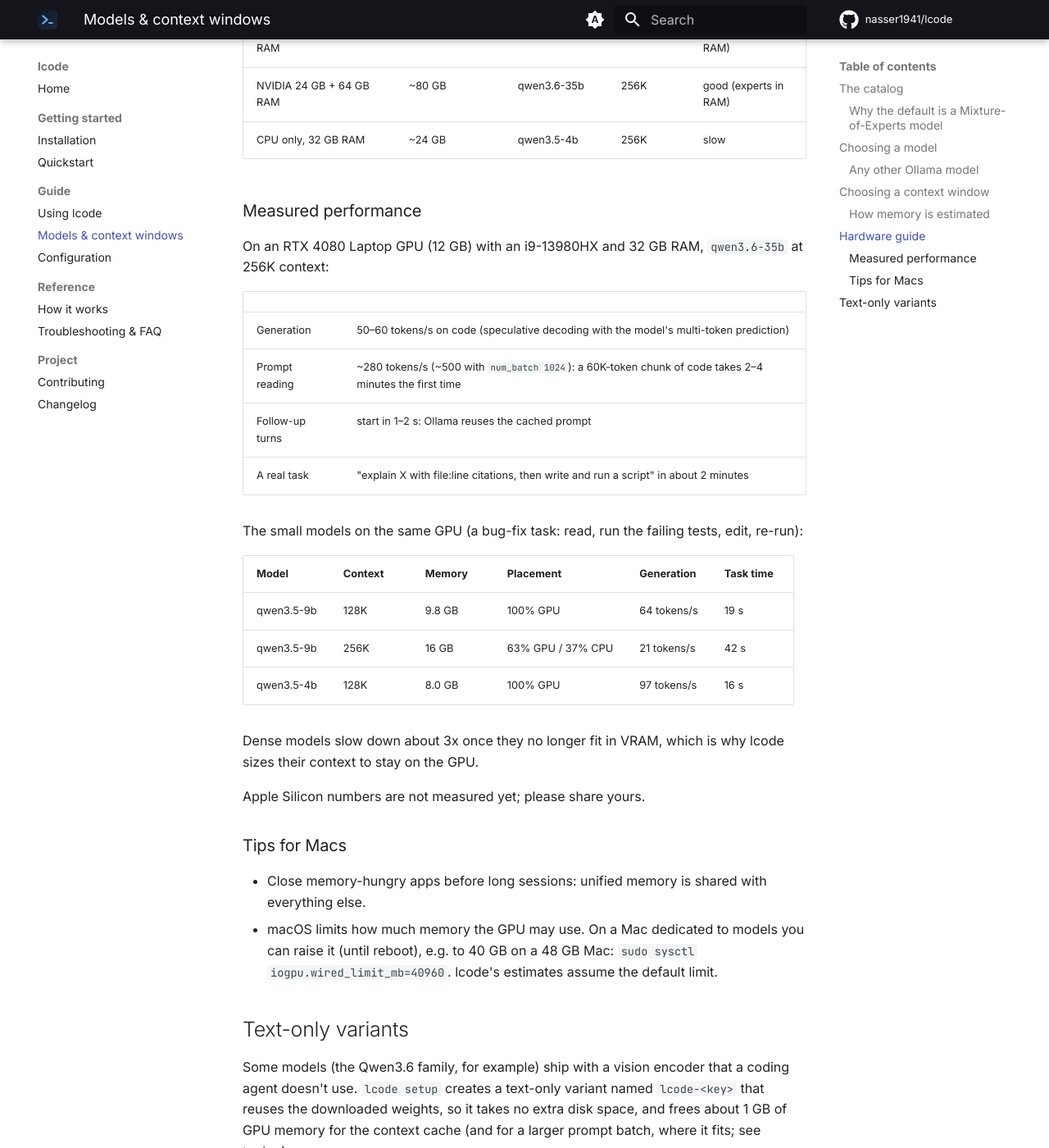
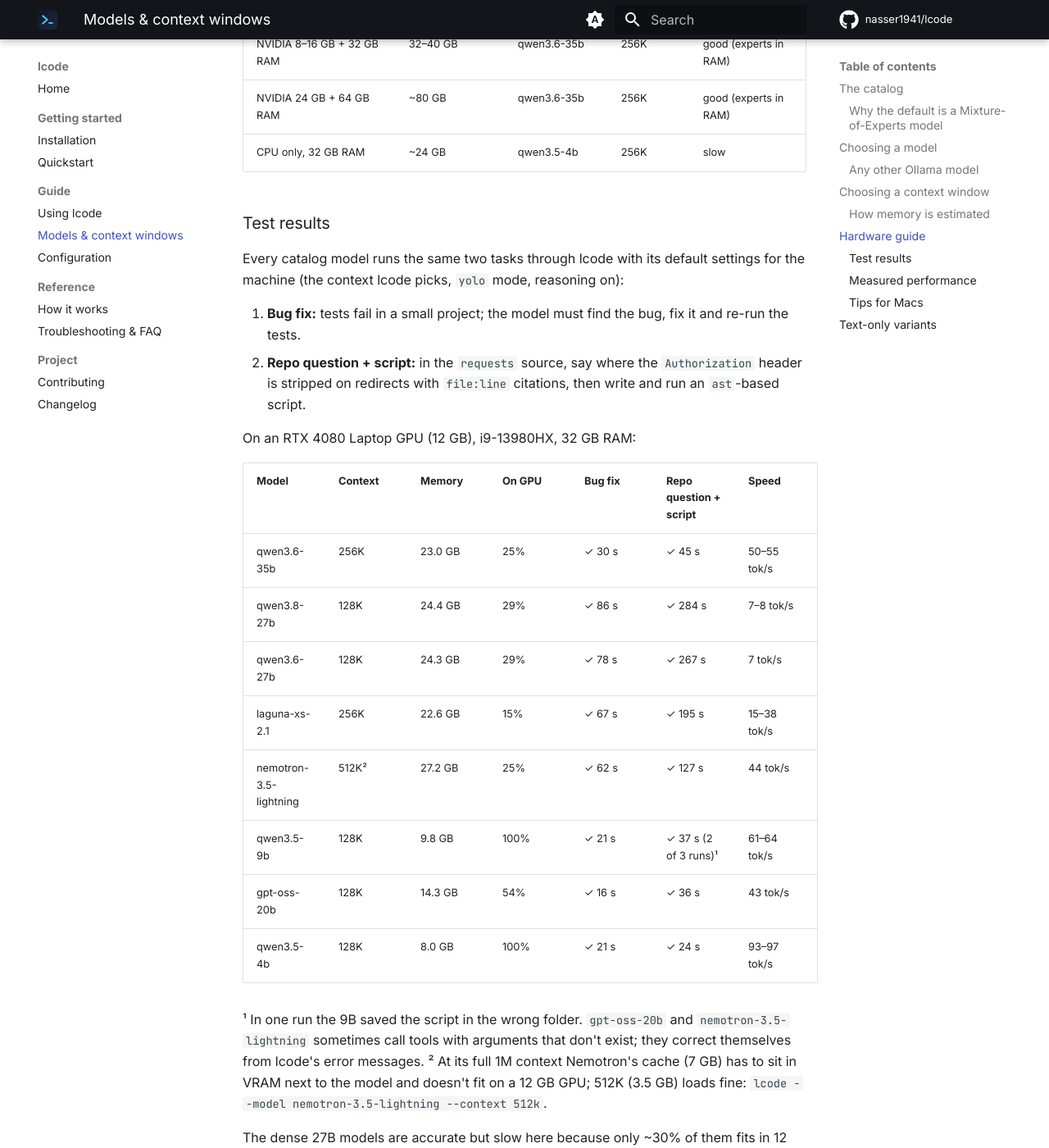
Before and after one commit to nasser1941/lcode, an MkDocs documentation site: the page built from docs/models.md, in a window 1280 px wide and 1400 px high, scrolled down 3922 px. Shown: the whole window at 82% size. Built offline with MkDocs 1.6.1 and Material for MkDocs 9.7.7, drawn with Linux system fonts in a browser that asks for light colours; comment, search, counter and statistics services are not loaded; some of the changed text lies outside the part shown.

Commit message:
Test all eight catalog models and publish the results (#15)
* Fix CUDA crashes on 12 GB GPUs: default prompt batch 512 with fallback

qwen3.6-35b used a prompt batch of 1024. At 256K context on a 12 GB GPU
that leaves ~1 GB of VRAM free, but the model's speculative-decoding
context needs 1.1 GB at that batch size, so Ollama intermittently failed
with "CUDA error: an illegal memory access" depending on what else was
using the GPU.

- Use Ollama's default batch of 512 for every model (1024 stays
  available with `lcode config set num_batch 1024`)
- When a request fails with a GPU memory error before any output, retry
  once with a batch of 512 instead of failing; errors after output has
  started are never retried, so answers aren't duplicated
- Update the tuning, troubleshooting and how-it-works docs

Co-Authored-By: Claude Opus 5.5 <noreply@anthropic.com>

* Recover from malformed tool calls and explain bad tool arguments

Found while testing gpt-oss-20b:

- When Ollama rejects a tool call because its arguments aren't valid
  JSON ("error parsing tool call"), tell the model what went wrong and
  let it try again (up to twice) instead of aborting the request
- When a model passes unknown or misses required tool arguments, the
  error now names them and lists the valid arguments, e.g. read_file
  called with line_start/line_end

Co-Authored-By: Claude Opus 5.5 <noreply@anthropic.com>

* Add changelog entry for tool-call recovery

Co-Authored-By: Claude Opus 5.5 <noreply@anthropic.com>

* Test all eight catalog models and publish the results

Ran two acceptance tasks (fix a failing test; answer a repo question
with file:line citations and write + run a script) through lcode for
every catalog model on an RTX 4080 Laptop GPU (12 GB).

- All eight pass; mark qwen3.8-27b, qwen3.6-27b, laguna-xs-2.1,
  nemotron-3.5-lightning and gpt-oss-20b as tested, with notes on
  speed and quirks
- Add a results table to the models guide, plus measured memory next
  to the estimates; laguna's KV cache (10 full-attention layers, 40 KiB
  per token) is now measured, not estimated
- Prefer qwen3.5-9b over gpt-oss-20b where both fit; gpt-oss-20b is now
  the pick for 8 GB GPUs with 16 GB RAM

Co-Authored-By: Claude Opus 5.5 <noreply@anthropic.com>

---------

Co-authored-by: Naser Derakhshan <9349840+nasser1941@users.noreply.github.com>
Co-authored-by: Claude Opus 5.5 <noreply@anthropic.com>

```diff
--- a/docs/models.md
+++ b/docs/models.md
@@ -8,17 +8,17 @@ size, and it works with any other Ollama model that supports tool calling.
 | Key | Model | Type | Download | Max context | Status |
 |---|---|---|---|---|---|
 | `qwen3.6-35b` | Qwen3.6 35B-A3B Coding | MoE, 3B active | 22.6 GB | 256K | **default**, tested |
-| `qwen3.8-27b` | Qwen3.8 27B | dense | 17.7 GB | 256K | untested |
-| `qwen3.6-27b` | Qwen3.6 27B Coding | dense | 17.8 GB | 256K | untested |
-| `laguna-xs-2.1` | Poolside Laguna XS 2.1 | MoE, 3B active | 20.3 GB | 256K | untested |
-| `nemotron-3.5-lightning` | NVIDIA Nemotron 3.5 Lightning | hybrid MoE, 3B active | 25.4 GB | 1M | untested |
-| `gpt-oss-20b` | OpenAI gpt-oss 20B | MoE, 3.6B active | 13.8 GB | 128K | untested |
+| `qwen3.8-27b` | Qwen3.8 27B | dense | 17.7 GB | 256K | tested |
+| `qwen3.6-27b` | Qwen3.6 27B Coding | dense | 17.8 GB | 256K | tested |
+| `laguna-xs-2.1` | Poolside Laguna XS 2.1 | MoE, 3B active | 20.3 GB | 256K | tested |
+| `nemotron-3.5-lightning` | NVIDIA Nemotron 3.5 Lightning | hybrid MoE, 3B active | 25.4 GB | 1M | tested |
 | `qwen3.5-9b` | Qwen3.5 9B | dense | 6.6 GB | 256K | tested |
+| `gpt-oss-20b` | OpenAI gpt-oss 20B | MoE, 3.6B active | 13.8 GB | 128K | tested |
 | `qwen3.5-4b` | Qwen3.5 4B | dense | 3.4 GB | 256K | tested |
 
-*Tested* means the maintainers verified multi-step tool use (exploring a repo, editing files,
-running commands) end to end. Untested models are expected to work; please
-[report how they do](https://github.com/nasser1941/lcode/issues/new?template=model_request.yml).
+*Tested* means the model passed lcode's two acceptance tasks end to end (see
+[test results](#test-results)). Results on other hardware are very welcome: please
+[report how a model does](https://github.com/nasser1941/lcode/issues/new?template=model_request.yml).
 
 Run `lcode models` to see the same list with what fits on **your** machine:
 
@@ -112,10 +112,10 @@ makes long windows affordable:
 | Model | KV cache per token | 32K | 128K | 256K |
 |---|---|---|---|---|
 | qwen3.6-35b | 22 KiB | 23 GB | 25 GB | 28 GB (measured: 26 GB) |
-| qwen3.8-27b / qwen3.6-27b | 68 KiB | 20 GB | 26 GB | 35 GB |
-| laguna-xs-2.1 | ~40 KiB (estimated) | 21 GB | 25 GB | 30 GB |
-| nemotron-3.5-lightning | 7 KiB | 25 GB | 26 GB | 26 GB (1M: 32 GB) |
-| gpt-oss-20b | 24 KiB | 15 GB | 17 GB | — |
+| qwen3.8-27b / qwen3.6-27b | 68 KiB | 20 GB | 26 GB (measured: 24 GB) | 35 GB |
+| laguna-xs-2.1 | 40 KiB | 21 GB | 25 GB | 30 GB (measured: 23 GB) |
+| nemotron-3.5-lightning | 7 KiB | 25 GB | 26 GB | 26 GB (measured: 26 GB; 1M: 32 GB) |
+| gpt-oss-20b | 24 KiB | 15 GB | 17 GB (measured: 14 GB) | — |
 | qwen3.5-9b | 32 KiB | 8 GB | 11 GB (measured: 9.8 GB) | 15 GB (measured: 16 GB) |
 | qwen3.5-4b | 32 KiB | 5 GB | 8 GB (measured: 8.0 GB) | 12 GB |
 
@@ -140,10 +140,41 @@ results on your machine are welcome in the
 | Mac with M4 Pro / M4 Max, 36 GB | ~24 GB | qwen3.6-35b | 64K | fast |
 | Mac with M4 Pro, 48 GB | ~36 GB | qwen3.6-35b | 256K | fast |
 | Mac with M4 Max, 64–128 GB | 48–96 GB | qwen3.6-35b | 256K | fast |
-| NVIDIA 8 GB + 16 GB RAM | ~16 GB | qwen3.5-4b | 64K | fast |
+| NVIDIA 8 GB + 16 GB RAM | ~16 GB | gpt-oss-20b | 64K | good (experts in RAM) |
 | NVIDIA 8–16 GB + 32 GB RAM | 32–40 GB | qwen3.6-35b | 256K | good (experts in RAM) |
 | NVIDIA 24 GB + 64 GB RAM | ~80 GB | qwen3.6-35b | 256K | good (experts in RAM) |
 | CPU only, 32 GB RAM | ~24 GB | qwen3.5-4b | 256K | slow |
+
+### Test results
+
+Every catalog model runs the same two tasks through lcode with its default settings for the machine
+(the context lcode picks, `yolo` mode, reasoning on):
+
+1. **Bug fix:** tests fail in a small project; the model must find the bug, fix it and re-run the tests.
+2. **Repo question + script:** in the `requests` source, say where the `Authorization` header is
+   stripped on redirects with `file:line` citations, then write and run an `ast`-based script.
+
+On an RTX 4080 Laptop GPU (12 GB), i9-13980HX, 32 GB RAM:
+
+| Model | Context | Memory | On GPU | Bug fix | Repo question + script | Speed |
+|---|---|---|---|---|---|---|
+| qwen3.6-35b | 256K | 23.0 GB | 25% | ✓ 30 s | ✓ 45 s | 50–55 tok/s |
+| qwen3.8-27b | 128K | 24.4 GB | 29% | ✓ 86 s | ✓ 284 s | 7–8 tok/s |
+| qwen3.6-27b | 128K | 24.3 GB | 29% | ✓ 78 s | ✓ 267 s | 7 tok/s |
+| laguna-xs-2.1 | 256K | 22.6 GB | 15% | ✓ 67 s | ✓ 195 s | 15–38 tok/s |
+| nemotron-3.5-lightning | 512K² | 27.2 GB | 25% | ✓ 62 s | ✓ 127 s | 44 tok/s |
+| qwen3.5-9b | 128K | 9.8 GB | 100% | ✓ 21 s | ✓ 37 s (2 of 3 runs)¹ | 61–64 tok/s |
+| gpt-oss-20b | 128K | 14.3 GB | 54% | ✓ 16 s | ✓ 36 s | 43 tok/s |
+| qwen3.5-4b | 128K | 8.0 GB | 100% | ✓ 21 s | ✓ 24 s | 93–97 tok/s |
+
+¹ In one run the 9B saved the script in the wrong folder. `gpt-oss-20b` and `nemotron-3.5-lightning`
+sometimes call tools with arguments that don't exist; they correct themselves from lcode's error
+messages.
+² At its full 1M context Nemotron's cache (7 GB) has to sit in VRAM next to the model and doesn't fit
+on a 12 GB GPU; 512K (3.5 GB) loads fine: `lcode --model nemotron-3.5-lightning --context 512k`.
+
+The dense 27B models are accurate but slow here because only ~30% of them fits in 12 GB of VRAM;
+on a 24 GB GPU or a Mac with enough unified memory they run fully accelerated.
 
 ### Measured performance
 
```
Also changed, not shown: CHANGELOG.md (+5 -0 lines), README.md (+8 -7 lines), src/lcode/models.toml (+21 -22 lines), 1 other file.
